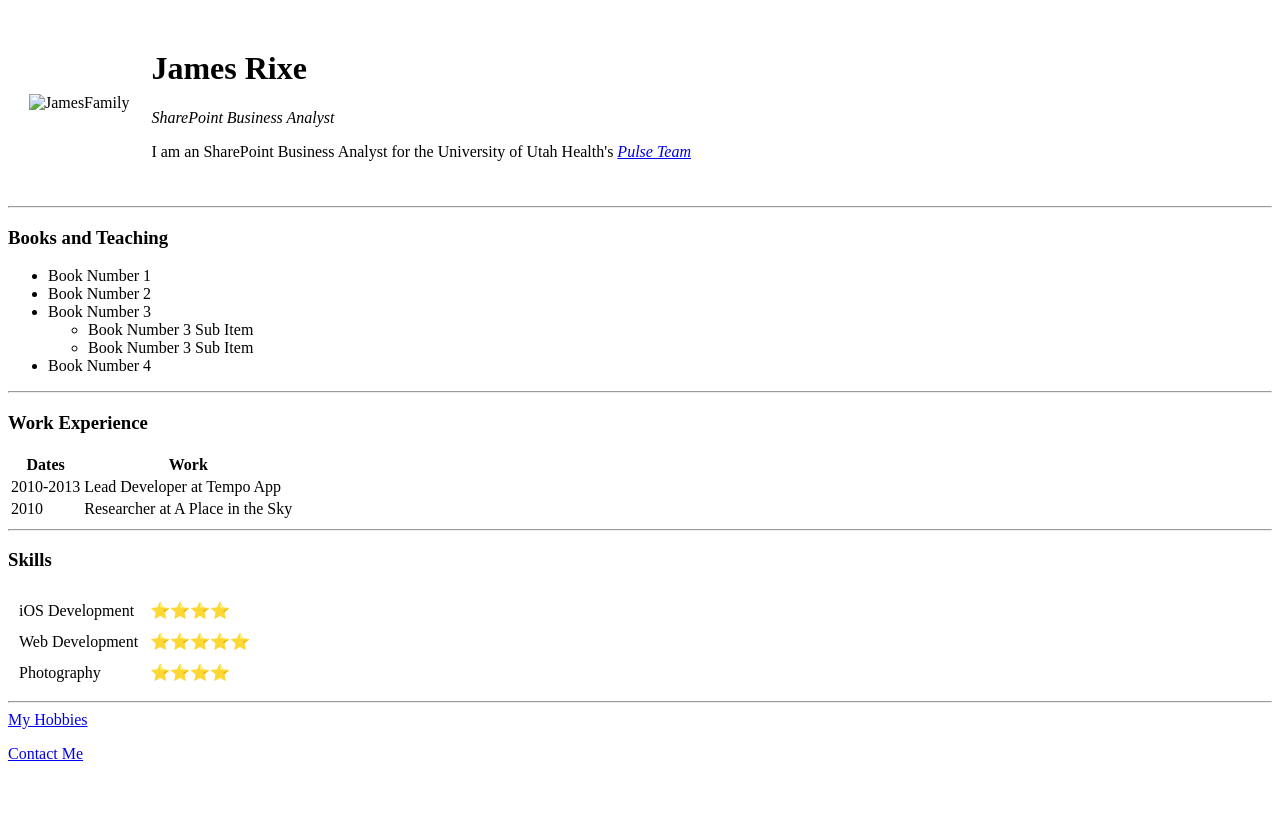
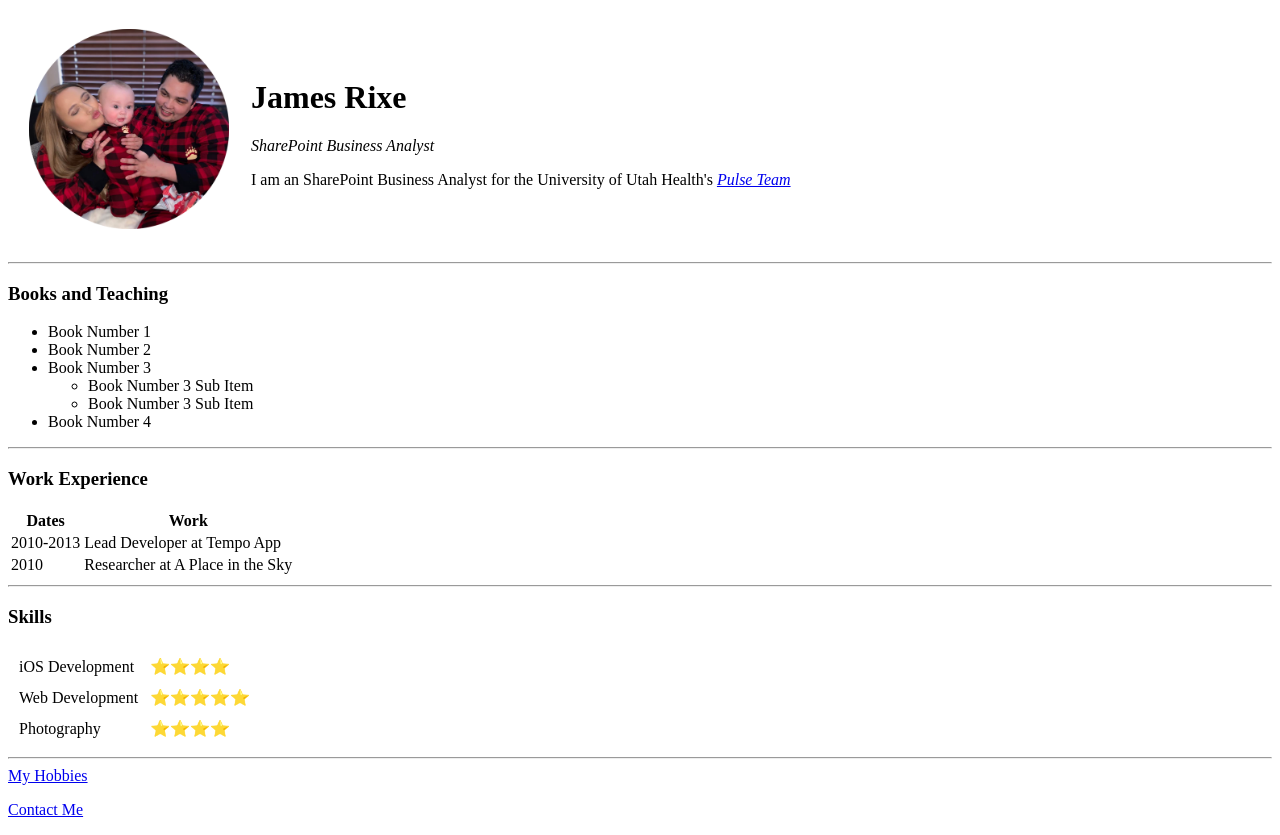
Before and after one commit to Rixusmaximus/jr-cv, a plain HTML site: page index.html in a window 1280 px wide. Before the commit the page ends 800 px from the top, so only its background shows below. Drawn offline with Linux system fonts and the light colour scheme.

Commit message:
update index.html-
change xmasfamily-circle png filepath to not include /images

```diff
--- a/index.html
+++ b/index.html
@@ -9,7 +9,7 @@
 <body>
     <table cellspacing="20">
         <tr>
-            <td><img src="images/xmasfamily-circle.png" width="200" hight="300" alt="JamesFamily"></td>
+            <td><img src="/xmasfamily-circle.png" width="200" hight="300" alt="JamesFamily"></td>
             <td>
                 <h1><strong>James Rixe</strong></h1>
 
```
